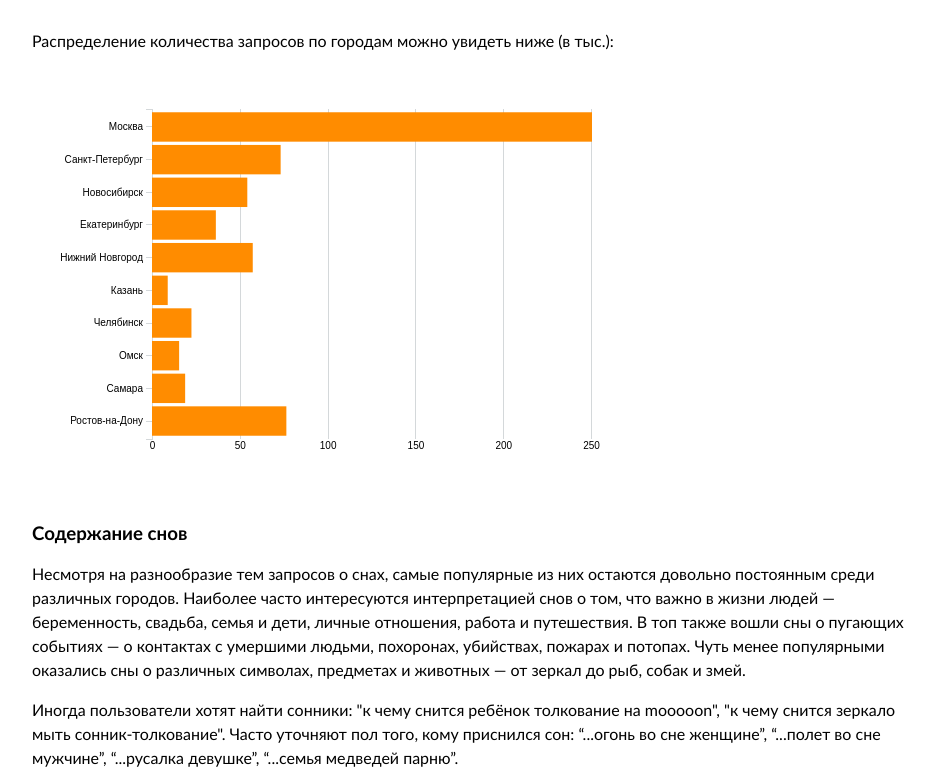
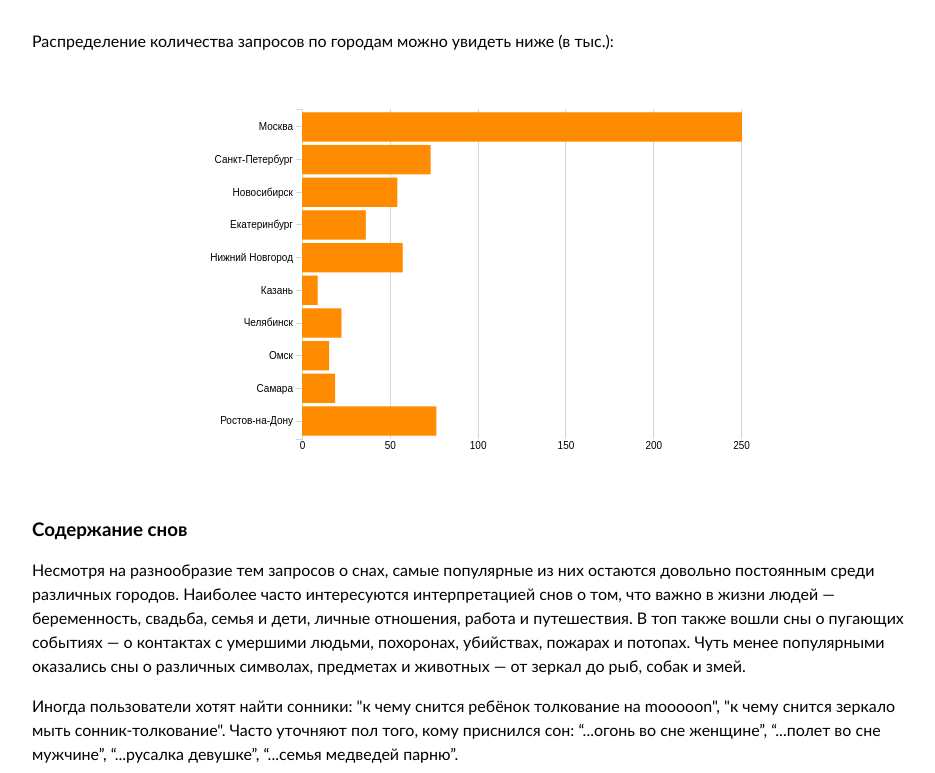
Before and after one commit to pambadam/pambadam.github.io, a plain HTML site: page index.html in a window 1280 px wide. Shown: the part 531-1304 px from the top of the page, without its empty margins (158-1093 px from the left). Drawn offline with nearby package versions, Linux system fonts and the light colour scheme.

Commit message:
final center

```diff
--- a/dreams.css
+++ b/dreams.css
@@ -38,6 +38,11 @@ h3 {
     margin-left:auto;
     margin-right:auto;
 }
+svg{
+    display: block;
+    margin: auto;
+}
+
 
 #city_pop td, #city_pop th {
     border: 1px solid #ddd;
--- a/index.html
+++ b/index.html
@@ -70,11 +70,10 @@
        <p id='footnote'>*10 крупнейших городов России по населению на 1 января 2016 года</p>
       </div>
     <p class='space'>Распределение количества запросов по городам можно увидеть ниже (в тыс.):</p>
-  <div id = bar_cities>
-  <svg width="600" height="430"></svg>
+  <svg id= "bar_cities" width="600" height="430"></svg>
    <script src="https://d3js.org/d3.v4.min.js"></script>
   <script type="text/javascript" src="bars_c.js"></script>
-  </div>
+
 
    <!-- THERE GOES BAR-CITIES-->
   <h3>Содержание снов</h3>
@@ -86,8 +85,6 @@
   <script src="d3_v3.js"></script>
   <div id = "area2">
    <script type="text/javascript" src="word_bubble.js"></script>
-     <!-- // <script type="text/javascript" src="wb2.js"></script> -->
-
   </div>
   <h3 class = 'space'>День недели и время</h3>
     <p>По данным за июль, во всех рассмотренных городах наибольшая часть запросов приходилась на конец недели: пятницу и выходные.</p>
```
